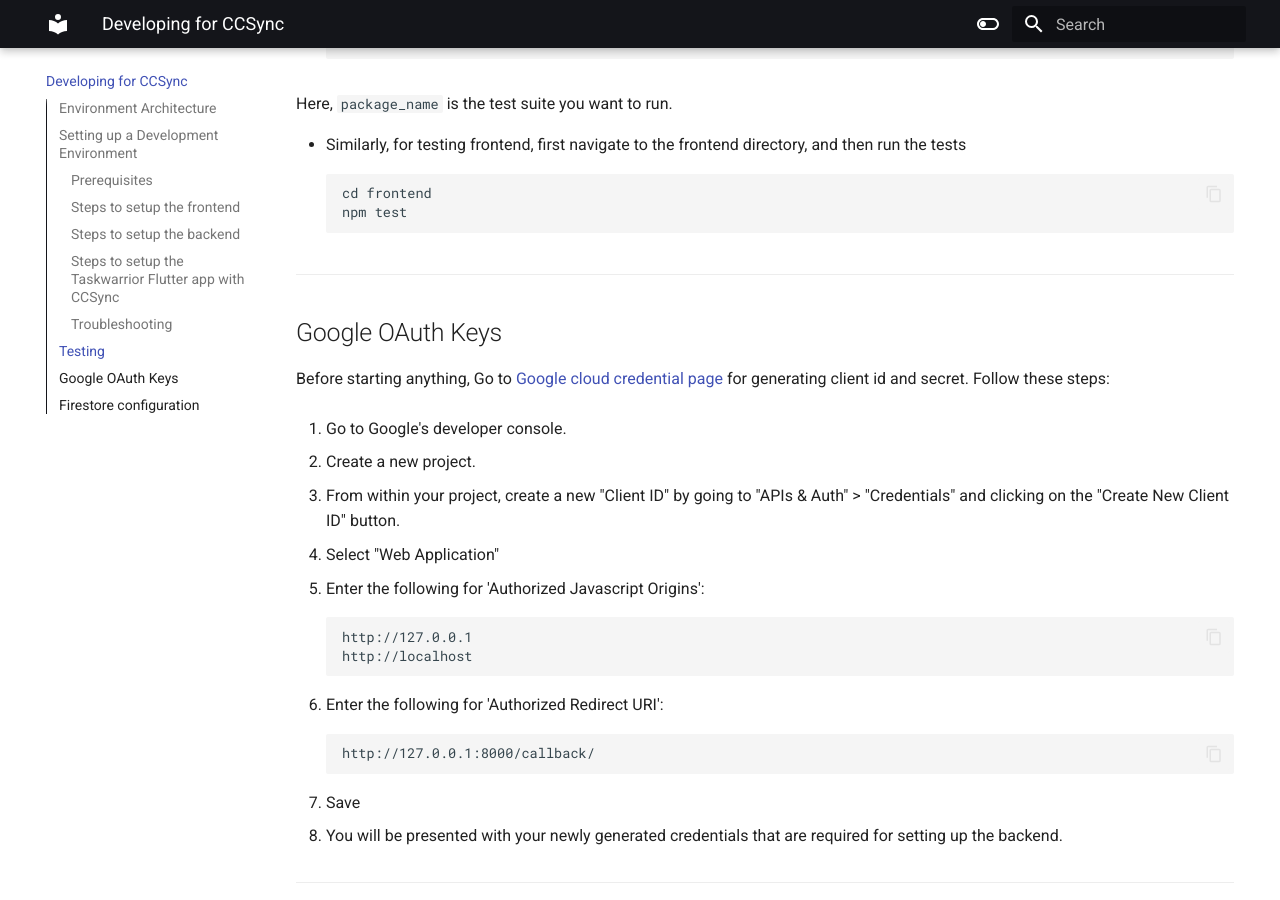
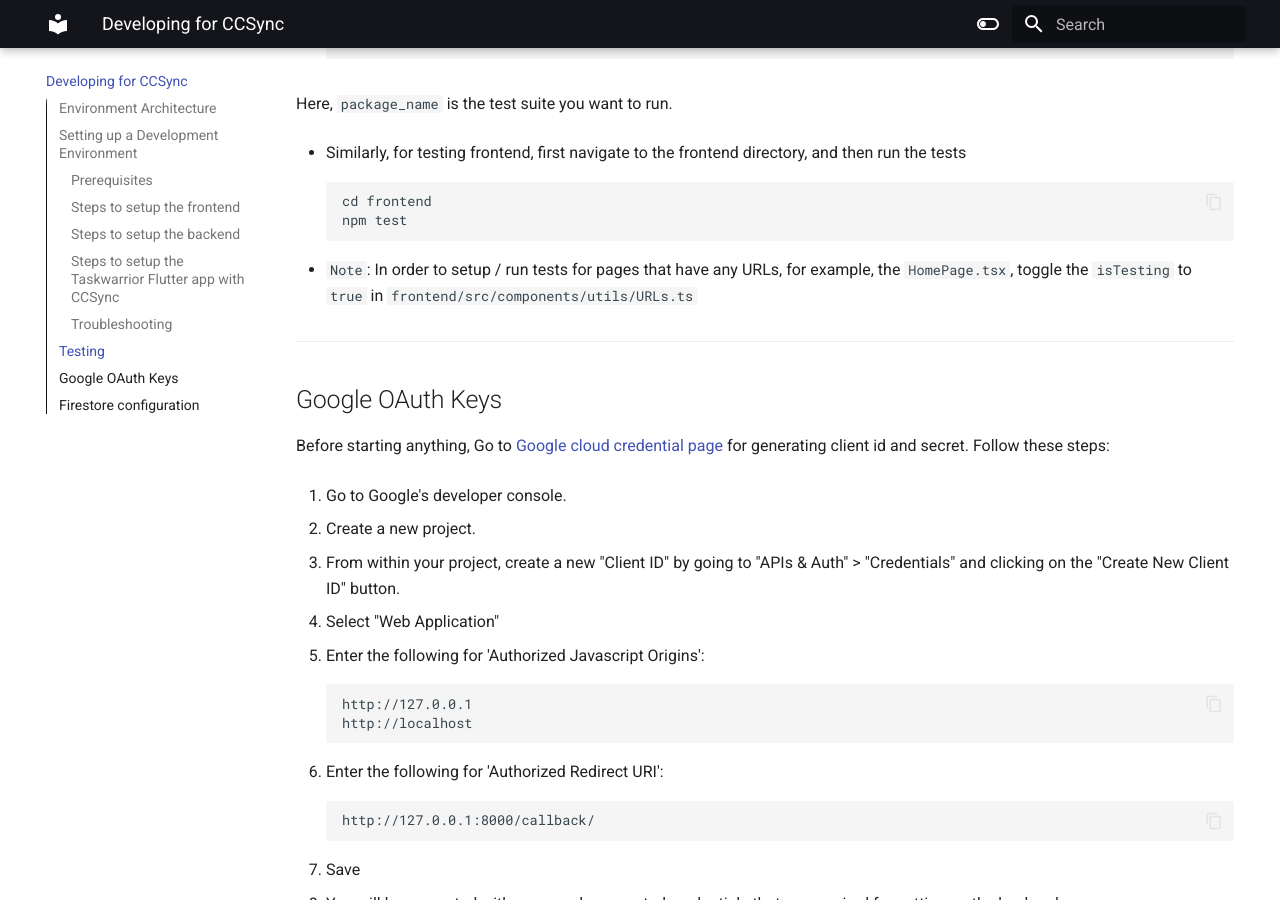
Before and after one commit to its-me-abhishek/ccsync-docs, an MkDocs documentation site: the page built from docs/index.md, in a window 1280 px wide and 900 px high, scrolled down 3519 px. Built offline with MkDocs 1.6.1 and Material for MkDocs 9.7.7, drawn with Linux system fonts in a browser that asks for light colours.

Commit message:
feat: add info about testing

```diff
--- a/docs/index.md
+++ b/docs/index.md
@@ -91,18 +91,18 @@ The diagram below is a representation of how various components are connected to
 
 ### Steps to setup the Taskwarrior Flutter app with CCSync
 
-1. For development/personal purposes, in order to use CCSync with Taskwarrior Flutter app, one needs to setup only
-the backend and the sync server. The frontend setup is optional.
+1.  For development/personal purposes, in order to use CCSync with Taskwarrior Flutter app, one needs to setup only
+    the backend and the sync server. The frontend setup is optional.
 
-2. Open the `api_service.dart` file.
+2.  Open the `api_service.dart` file.
 
-3. For baseUrl, replace `http://YOUR_IP:8000` with the deployed API endpoint.
+3.  For baseUrl, replace `http://YOUR_IP:8000` with the deployed API endpoint.
 
-4. For origin, replace `http://localhost:8080` with the deployed sync server endpoint.
+4.  For origin, replace `http://localhost:8080` with the deployed sync server endpoint.
 
-5. Set `sync.server.origin` in your Taskwarrior configuration to the deployed sync server URL.
+5.  Set `sync.server.origin` in your Taskwarrior configuration to the deployed sync server URL.
 
-6. Here's how your api_service.dart should look after these changes:
+6.  Here's how your api_service.dart should look after these changes:
 
         class ApiService {
         // Use deployed values for baseUrl and origin
@@ -111,7 +111,7 @@ the backend and the sync server. The frontend setup is optional.
         // Other ApiService code...
         }
 
-7. Run the app.
+7.  Run the app.
 
 ### Troubleshooting
 
@@ -133,6 +133,8 @@ Here, `package_name` is the test suite you want to run.
 
         cd frontend
         npm test
+
+- `Note`: In order to setup / run tests for pages that have any URLs, for example, the `HomePage.tsx`, toggle the `isTesting` to `true` in `frontend/src/components/utils/URLs.ts`
 
 ---
 
```
